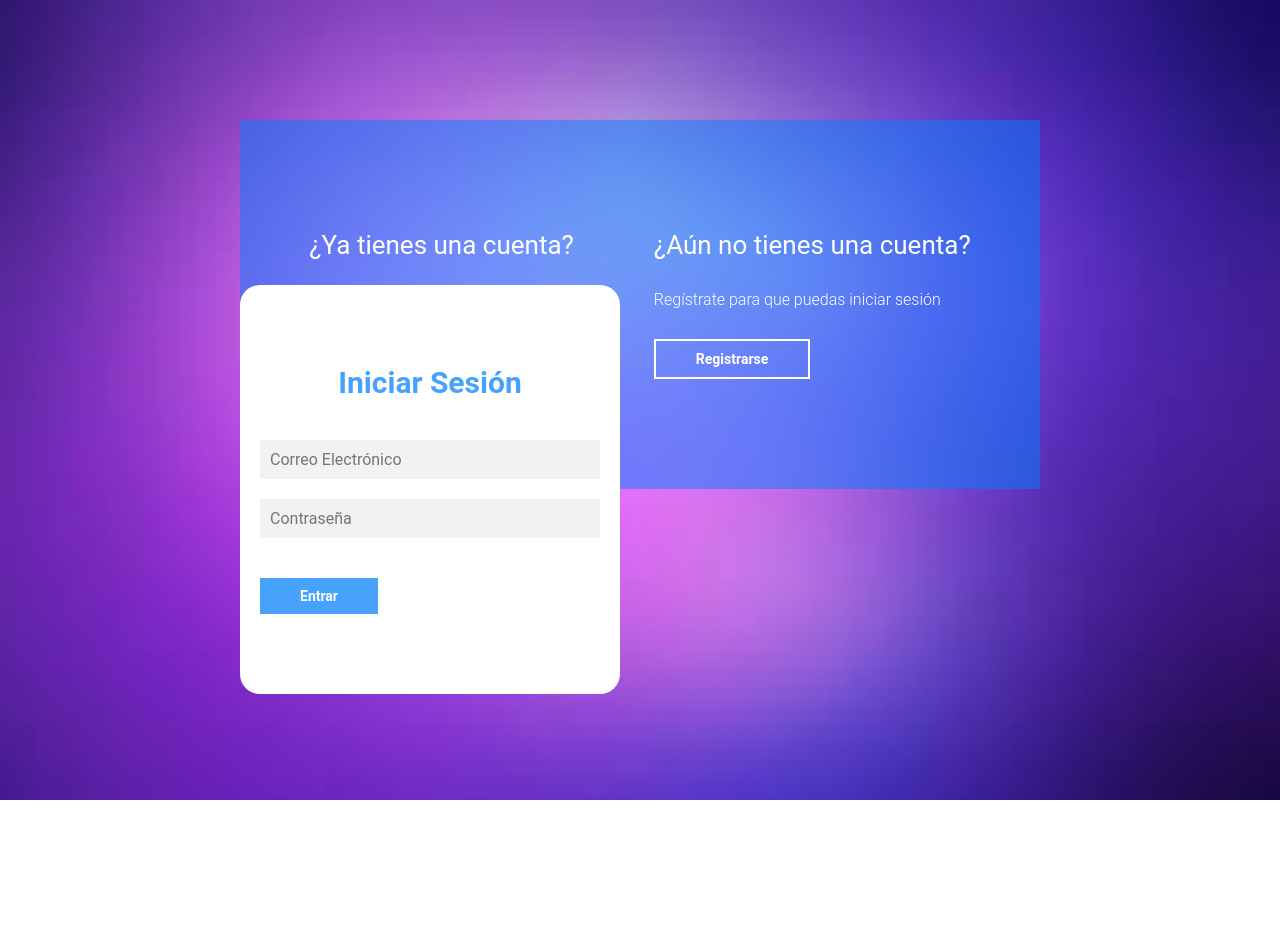
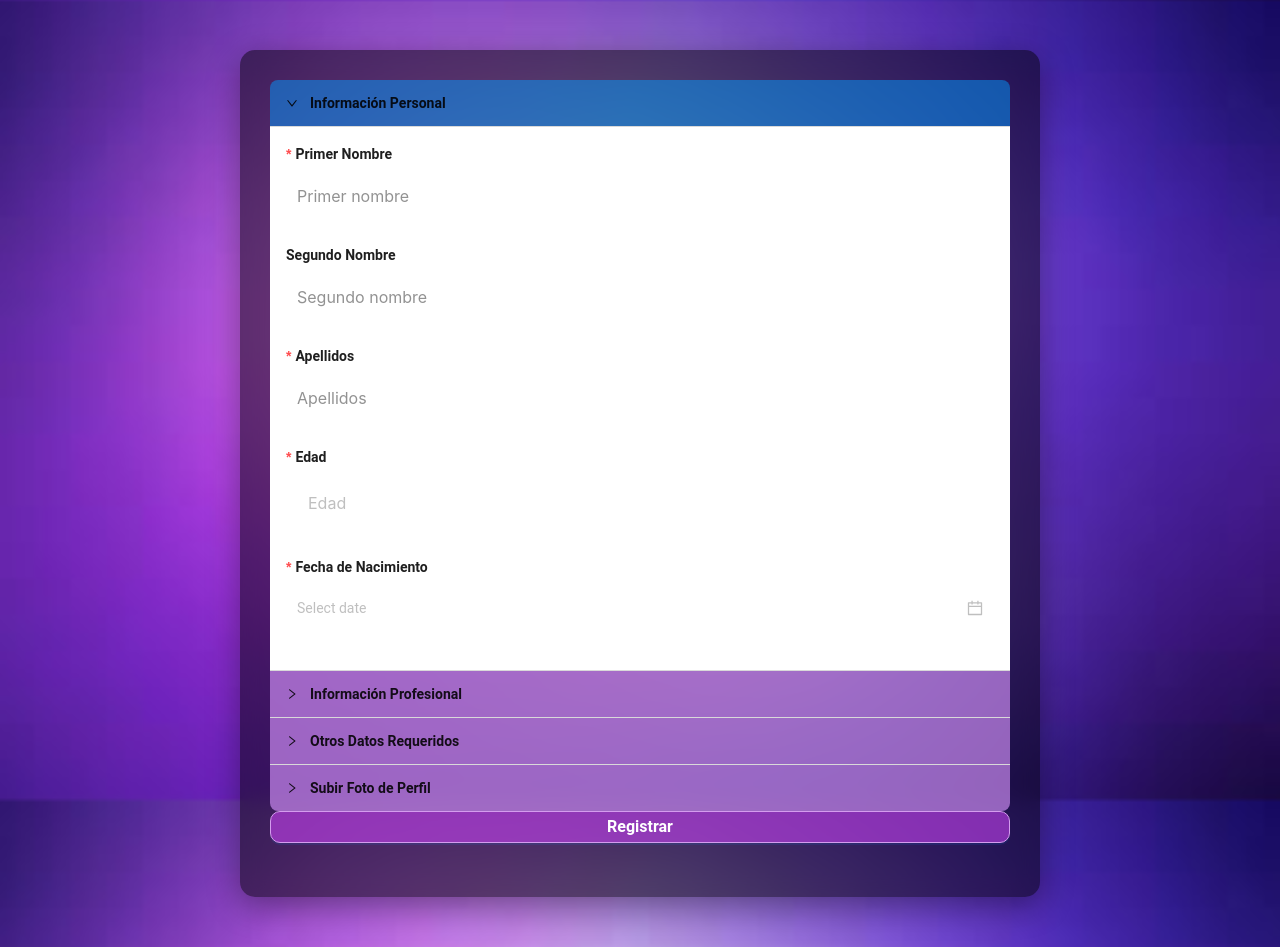
Before and after one commit to Davidvera27/AbuelosProject, a React (Create React App) app in the folder frontend/: page /Registro in a window 1280 px wide. Before the commit the page ends 800 px from the top, so only its background shows below. Built offline with nearby package versions, Linux system fonts and the light colour scheme.

Commit message:
Update App.js

```diff
--- a/frontend/src/App.js
+++ b/frontend/src/App.js
@@ -1,58 +1,18 @@
-import React, { useState } from 'react';
-import './assets/css/App.css'; // El CSS que controla los estilos
+// src/App.js
+import React from 'react';
+import { BrowserRouter as Router, Route, Routes } from 'react-router-dom';
+import Login from './components/Login';
+import Registro from './components/Registro';
 
-function App() {
-  const [isLoginActive, setLoginActive] = useState(true); // Maneja el estado entre Login y Registro
-
-  const toggleLogin = () => {
-    setLoginActive(true);  // Activa el formulario de Login
-  };
-
-  const toggleRegister = () => {
-    setLoginActive(false); // Activa el formulario de Registro
-  };
-
+const App = () => {
   return (
-    <main>
-      <div className="contenedor__todo">
-        <div className="caja__trasera">
-          <div className="caja__trasera-login">
-            <h3>¿Ya tienes una cuenta?</h3>
-            <p>Inicia sesión para entrar en la página</p>
-            <button onClick={toggleLogin}>Iniciar Sesión</button>
-          </div>
-          <div className="caja__trasera-register">
-            <h3>¿Aún no tienes una cuenta?</h3>
-            <p>Regístrate para que puedas iniciar sesión</p>
-            <button onClick={toggleRegister}>Registrarse</button>
-          </div>
-        </div>
-
-        <div
-          className="contenedor__login-register"
-          style={{ left: isLoginActive ? "0px" : "410px" }} // Ajustamos la posición
-        >
-          {isLoginActive ? (
-            <form className="formulario__login">
-              <h2>Iniciar Sesión</h2>
-              <input type="text" placeholder="Correo Electrónico" />
-              <input type="password" placeholder="Contraseña" />
-              <button>Entrar</button>
-            </form>
-          ) : (
-            <form className="formulario__register">
-              <h2>Registrarse</h2>
-              <input type="text" placeholder="Nombre completo" />
-              <input type="text" placeholder="Correo Electrónico" />
-              <input type="text" placeholder="Usuario" />
-              <input type="password" placeholder="Contraseña" />
-              <button>Registrarse</button>
-            </form>
-          )}
-        </div>
-      </div>
-    </main>
+    <Router>
+      <Routes>
+        <Route path="/" element={<Login />} />
+        <Route path="/Registro" element={<Registro />} />
+      </Routes>
+    </Router>
   );
-}
+};
 
 export default App;
```
